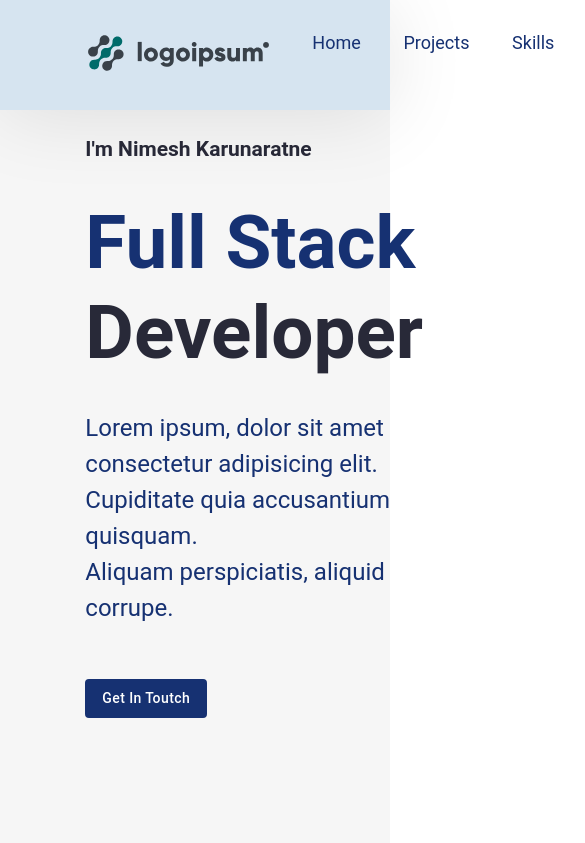
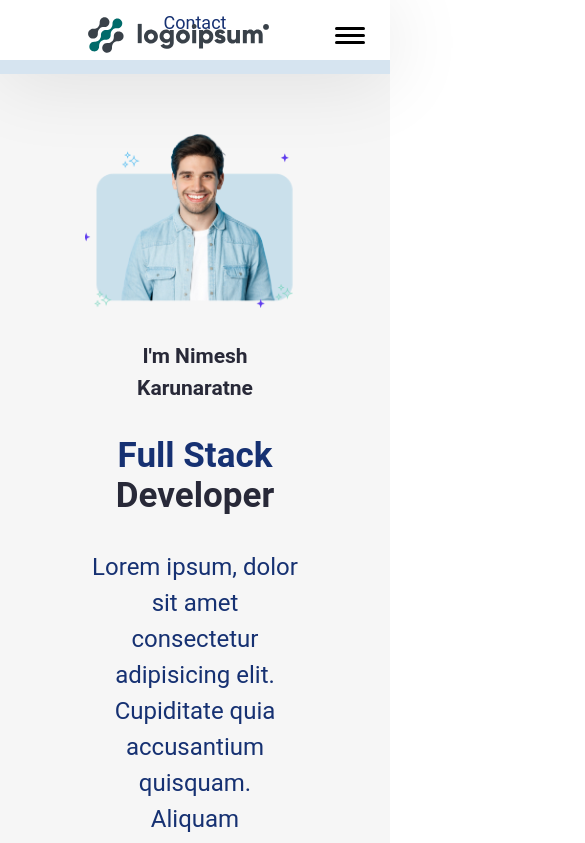
Before and after one commit to NIMESH939/my-portfolio, a React (Create React App) app: page / in a window 390 px wide. Shown: the top 843 px of the page, 585 px wide, since content can reach past the window. Built offline with nearby package versions, Linux system fonts and the light colour scheme.

Commit message:
responsive

```diff
--- a/src/App.css
+++ b/src/App.css
@@ -582,3 +582,190 @@ input[type="checkbox"] {
   }
 
   /* -- Footer Styles End -- */
+
+  /* -- Responsive Screens -- */
+
+@media only screen and (max-width: 1800px) {
+    .HeroSectionTitle {
+      font-size: 68px;
+      line-height: 70px;
+    }
+    .SkillsSectionTitle {
+      font-size: 28px;
+      line-height: 40px;
+    }
+  }
+
+  @media only screen and (max-width: 1600px) {
+    .SkillsSectionHeading {
+      font-size: 54px;
+      line-height: 70px;
+    }
+    .SkillsSectionContainer {
+      gap: 16px;
+    }
+    .SkillsSectionCard {
+      gap: 28px;
+    }
+    .SkillsSectionCardContent {
+      gap: 20px;
+    }
+    .SkillsSectionTitle {
+      font-size: 23px;
+      line-height: 30px;
+    }
+    .SkillsSectionDescription {
+      font-size: 17.333px;
+      line-height: 27px;
+    }
+  }
+
+  @media only screen and (max-width: 1200px) {
+    .btn-outline-primary {
+      display: none;
+    }
+    .HeroSection {
+      display: flex;
+      flex-direction: column-reverse;
+      padding-bottom: 70px;
+    }
+    .HeroSectionTitle,
+    .HeroSectionDescription,
+    .footer--content {
+      text-align: center;
+    }
+    .SkillsSectionContainer,
+    .AboutSection,
+    .ProjectsSectionContainer,
+    .ProjectsContainerBox,
+    .footer--link--container,
+    .footer--items > ul,
+    .footer--content--container {
+      display: flex;
+      flex-direction: column;
+    }
+    .SkillsSection,
+    .ProjectsContainer,
+    .HeroSectionContent,
+    .HeroSectionContentBox {
+      align-items: center;
+    }
+    .ProjectsContainerBox {
+      gap: 30px;
+    }
+    .SkillsSection,
+    .ContactSection,
+    .footer--container {
+      gap: 20px;
+      padding-top: 70px;
+      padding-bottom: 70px;
+    }
+    .AboutSection {
+      gap: 20px;
+      padding-top: 0;
+      padding-bottom: 0;
+    }
+    /* .testimonial--section--card {
+      padding: 25px;
+    } */
+    .HeroSectionTitle,
+    .SkillsSectionHeading,
+    .SectionsHeading {
+      font-size: 35px;
+      line-height: 40px;
+    }
+    .HeroSectionContentBox {
+      gap: 10px;
+    }
+    .ContactFormContainer {
+      width: 100%;
+    }
+    .Container {
+      display: flex;
+      flex-direction: column;
+      gap: 10px;
+    }
+    .footer--social--icon > ul,
+    .footer--items > ul {
+      padding: 0;
+      align-items: center;
+    }
+    .divider {
+      margin: 20px;
+    }
+  }
+
+  /* Hamburger menu  */
+
+  .nav__hamburger {
+    display: none;
+    width: 1.875rem;
+    height: 1.313rem;
+    flex-direction: column;
+    justify-content: space-around;
+    position: absolute;
+    top: 25px;
+    right: 25px;
+  }
+
+  .nav__hamburger__line {
+    display: block;
+    height: 0.188rem;
+    width: 100%;
+    background-color: #000000;
+    border-radius: 0.625rem;
+    transition: all ease-in-out 0.2s;
+  }
+
+  @media screen and (max-width: 1200px) {
+    .nav__hamburger {
+      display: flex;
+      z-index: 200;
+    }
+    .NavBarItems {
+      display: flex;
+    }
+    .NavBarItems {
+      position: absolute;
+      display: flex;
+      align-items: center;
+      justify-content: center;
+      background-color: rgba(255, 255, 255);
+      top: -20rem;
+      left: 0;
+      width: 100%;
+      transition: all ease-in-out 0.4s;
+    }
+    .NavBarItems ul {
+      flex-direction: column;
+      align-items: center;
+      width: 100%;
+      padding: 3rem 0 0.6rem;
+      z-index: -100;
+    }
+    .NavBarItems ul li {
+      text-align: center;
+    }
+    .NavBarItems ul li a {
+      padding: 0.5rem;
+    }
+    .NavBarItems {
+      z-index: -1000;
+    }
+    .NavBarItems.active {
+      top: 30px;
+    }
+    .nav__hamburger.active :nth-child(1) {
+      transform: rotate(45deg) translate(0.45rem, 0.1875rem);
+    }
+
+    .nav__hamburger.active :nth-child(2) {
+      opacity: 0;
+    }
+
+    .nav__hamburger.active :nth-child(3) {
+      transform: rotate(-45deg) translate(0.45rem, -0.1875rem);
+    }
+  }
+
+  /* Responsive Screens Ends*/
--- a/src/Pages/Index.jsx
+++ b/src/Pages/Index.jsx
@@ -10,9 +10,9 @@ function Index() {
   return (
     <div>
       <HeroSection />
+      <Projects />
       <Skills />
       <AboutMe />
-      <Projects />
       <ContactMe />
       <Footer />
     </div>
```
